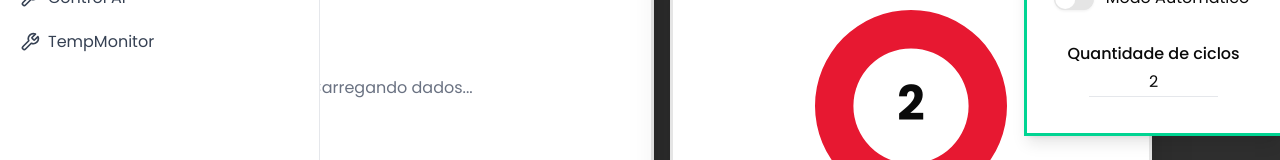
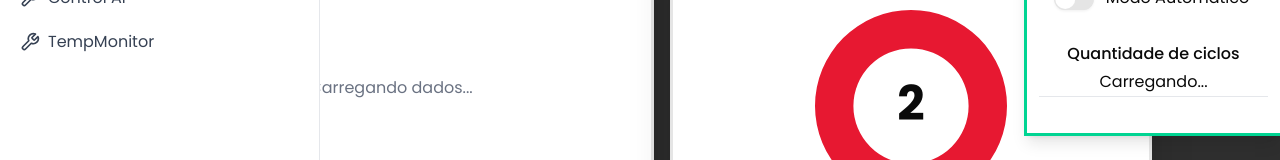
Before and after one commit to MrHitalo/wbm_technology, a React (Vite) app in the folder frontend/: page /Gaveta in a window 1280 px wide. Shown: the part 299-459 px from the top of the page. Built offline with nearby package versions, Linux system fonts and the light colour scheme; no server answers.

Commit message:
Gaveta pronta

```diff
--- a/frontend/src/pages/valvulaGavetaPage/GraficoErrosGaveta.tsx
+++ b/frontend/src/pages/valvulaGavetaPage/GraficoErrosGaveta.tsx
@@ -51,7 +51,9 @@ export default function GraficoErrosGaveta({
 }) {
   return (
     <div className="GraficoErroGaveta">
-      <h2 className="font-bold text-lg mb-2 text-center">IDENTIFICADOR DE ERROS</h2>
+      <h2 className="font-bold text-lg mb-2 text-center">
+        IDENTIFICADOR DE ERROS
+      </h2>
       {/* Container com posição relativa para centralizar o número dentro */}
       <div className="relative w-96 h-60 flex items-center justify-center">
         <Doughnut className="mt-1" data={dataGauge} options={optionsGauge} />
--- a/frontend/src/pages/valvulaGavetaPage/index.tsx
+++ b/frontend/src/pages/valvulaGavetaPage/index.tsx
@@ -1,4 +1,4 @@
-import React, { useState } from "react";
+import React, { useEffect, useState } from "react";
 
 // pequenos componentes
 import { Card, CardContent } from "../../components/ui/card";
@@ -19,6 +19,11 @@ import MySidebar from "../../components/MySidebar";
 import GraficoErrosGaveta from "./GraficoErrosGaveta";
 import GateValve from "../../assets/LOGO CONTROLFLOW_GATE_VALVE (1).png";
 import IotControl from "../../assets/IOT_CONTROL_BRANCA.png";
+import WebSocketManager from "../../service/webSocketManager";
+
+interface GavetaData {
+  Ciclos: number;
+}
 
 const erros = [
   { titulo: "ERRO 1: MOTOR NÃO FUNCIONOU", detalhe: "Sem erro aparente" },
@@ -70,6 +75,28 @@ export default function ValvulaGaveta() {
     useState(false);
   const [setpointManualAtivo, setSetpointManualAtivo] = useState(false);
   const [mostrarTabelaErros, setMostrarTabelaErros] = useState(false);
+  const [ciclos, setCiclos] = useState<number | null>(null); // Estado para quantidade de ciclos
+  const [isLoading, setIsLoading] = useState(true); // Estado de carregamento
+
+  useEffect(() => {
+    const wsManager = WebSocketManager.getInstance();
+
+    const handleData = (data: { gaveta?: GavetaData }) => {
+      if (data.gaveta) {
+        console.log("Dados recebidos da gaveta:", data.gaveta);
+        setCiclos(data.gaveta.Ciclos);
+        setIsLoading(false); // Dados carregados
+      } else {
+        console.warn("Dados inválidos recebidos:", data);
+      }
+    };
+
+    wsManager.subscribe("gaveta", handleData);
+
+    return () => {
+      wsManager.unsubscribe("gaveta", handleData);
+    };
+  }, []);
 
   return (
     <>
@@ -108,7 +135,7 @@ export default function ValvulaGaveta() {
             <div className="space-y-1 text-center col-span-2 mx-auto mt-5">
               <label className="block font-medium">Quantidade de ciclos</label>
               <div className="inline-block border-b border-gray-200 px-15 pb-0.5 space-y-1 text-center">
-                2
+                {isLoading ? "Carregando..." : ciclos ?? "Sem dados"}
               </div>
             </div>
           </CardContent>
```
Also changed, not shown: frontend/src/pages/valvulaGavetaPage/ConfiguracoesValvulaGavetaManual.tsx (+7 -4 lines). Lines whose indentation alone changed are shown as unchanged.
